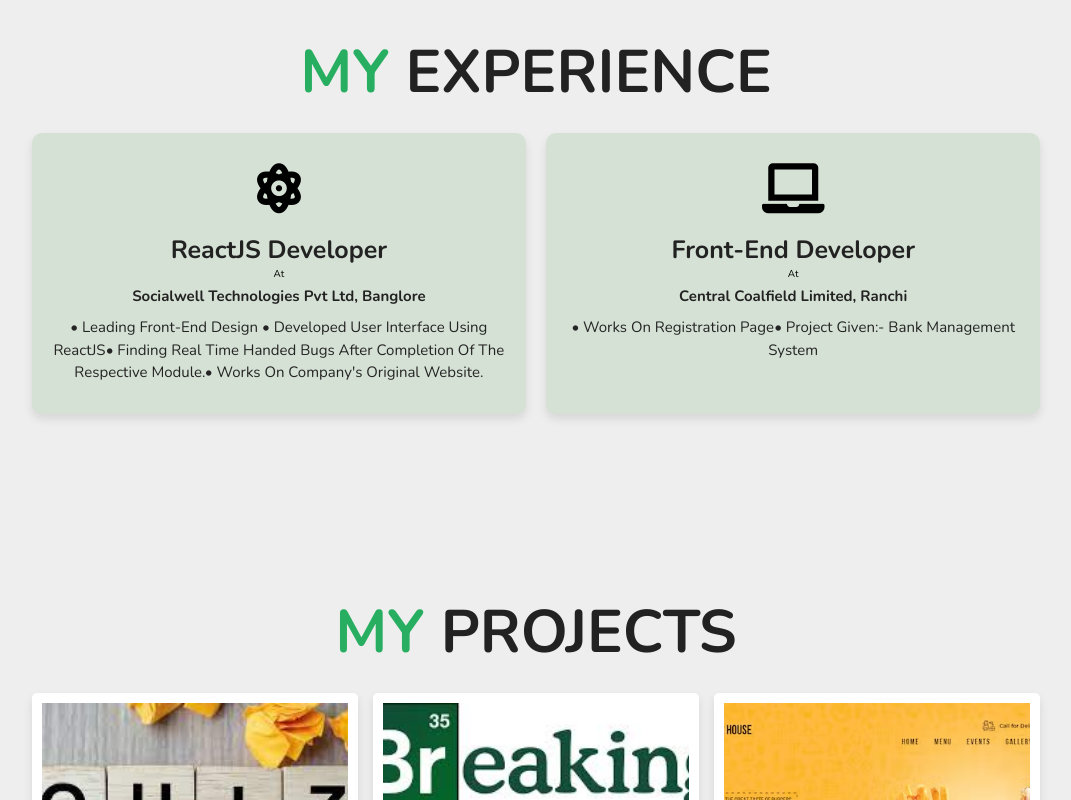
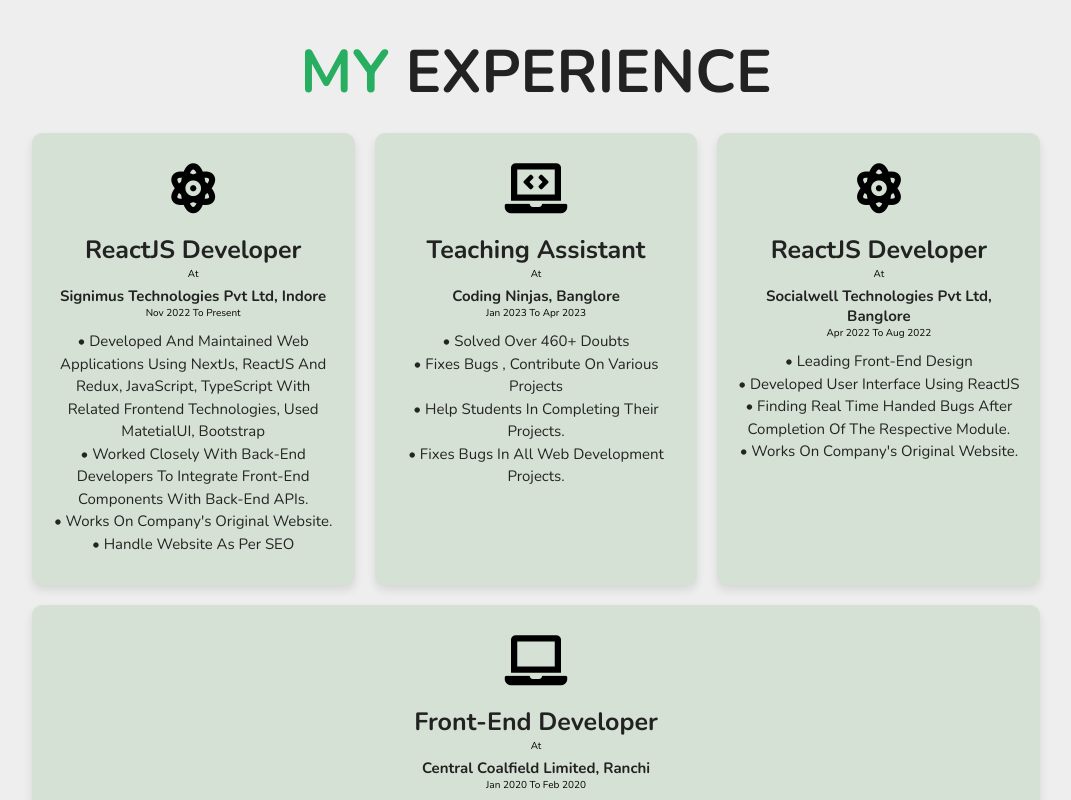
Before and after one commit to Shama-Coder7/my-Portfolio, a React (Create React App) app: page / in a window 1280 px wide. Shown: the part 1740-2540 px from the top of the page, without its empty margins (79-1150 px from the left). Built offline with nearby package versions, Linux system fonts and the light colour scheme.

Commit message:
Update Experience.js

```diff
--- a/src/components/experience/Experience.js
+++ b/src/components/experience/Experience.js
@@ -1,4 +1,5 @@
 import React from 'react';
+// import {DiJavascript} from 'react-icons/di';
 
 function Experience() {
   return (
@@ -11,18 +12,70 @@
         <div className="box-container">
           <div className="box tilt">
             <i className="fas fa-atom"></i>
+            {/* <i className="fab fa-js"></i> */}
+
+            <h3>ReactJS Developer</h3>
+            <span>At</span>
+            <h4>
+              Signimus Technologies Pvt Ltd, <span>Indore</span>
+            </h4>
+            <span>Nov 2022 to Present</span>
+            <p>
+              <span>
+                {' '}
+                • Developed and maintained web applications using NextJs,
+                ReactJS and Redux, JavaScript, TypeScript with related frontend
+                technologies, used MatetialUI, Bootstrap
+              </span><br/>
+              {/* <span>
+                • Collaborated with product owners and designers to gather
+                requirements and ensure UI/UX best practices
+              </span><br/> */}
+              <span>
+                • Worked closely with back-end developers to integrate front-end
+                components with back-end APIs.
+              </span><br/>
+              {/* <span>
+                • Participated in code reviews to ensure best practices and
+                coding standards were followed. Used OpenAI, Firebase, Google
+                Sheet for storing data.
+              </span> */}
+              <span>• Works on company's original website.</span><br/>
+              <span>• Handle website as per SEO</span>
+            </p>
+          </div>
+
+          <div className="box tilt">
+            <i className="fas fa-laptop-code"></i>
+            <h3>Teaching Assistant</h3>
+            <span>At</span>
+            <h4>
+              Coding Ninjas, <span>Banglore</span>
+            </h4>
+            <span>Jan 2023 to Apr 2023</span>
+            <p>
+              <span>• Solved over 460+ doubts</span><br/>
+              <span>• Fixes Bugs , Contribute on various projects</span><br/>
+              <span>• Help Students in completing their projects.</span><br/>
+              <span>• Fixes bugs in all web development projects.</span>
+            </p>
+          </div>
+
+          <div className="box tilt">
+            <i className="fas fa-atom"></i>
             <h3>ReactJS Developer</h3>
             <span>At</span>
             <h4>
               Socialwell Technologies Pvt Ltd, <span>Banglore</span>
             </h4>
+            <span>Apr 2022 to Aug 2022</span>
             <p>
-              <span> • Leading Front-end Design</span>
-              <span> • Developed User Interface using ReactJS</span>
+              <span> • Leading Front-end Design</span><br/>
+              <span> • Developed User Interface using ReactJS</span><br/>
               <span>
                 • Finding real time handed bugs after completion of the
                 respective module.
-              </span>
+              </span><br/>
               <span>• Works on company's original website.</span>
             </p>
           </div>
@@ -34,8 +87,9 @@
             <h4>
               Central Coalfield limited, <span> Ranchi</span>
             </h4>
+            <span>Jan 2020 to Feb 2020</span>
             <p>
-              <span>• Works on Registration Page</span>
+              <span>• Works on Registration Page</span><br/>
               <span>• Project Given:- Bank Management System</span>
             </p>
           </div>
```
